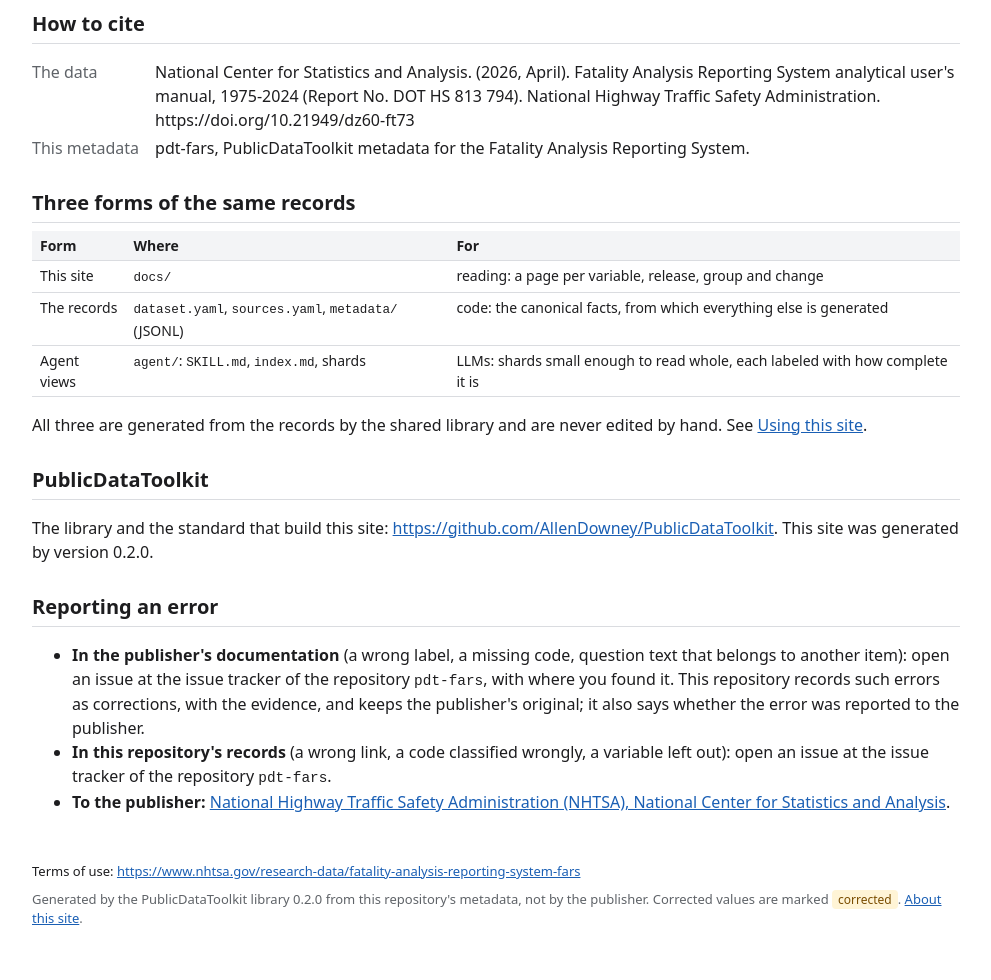
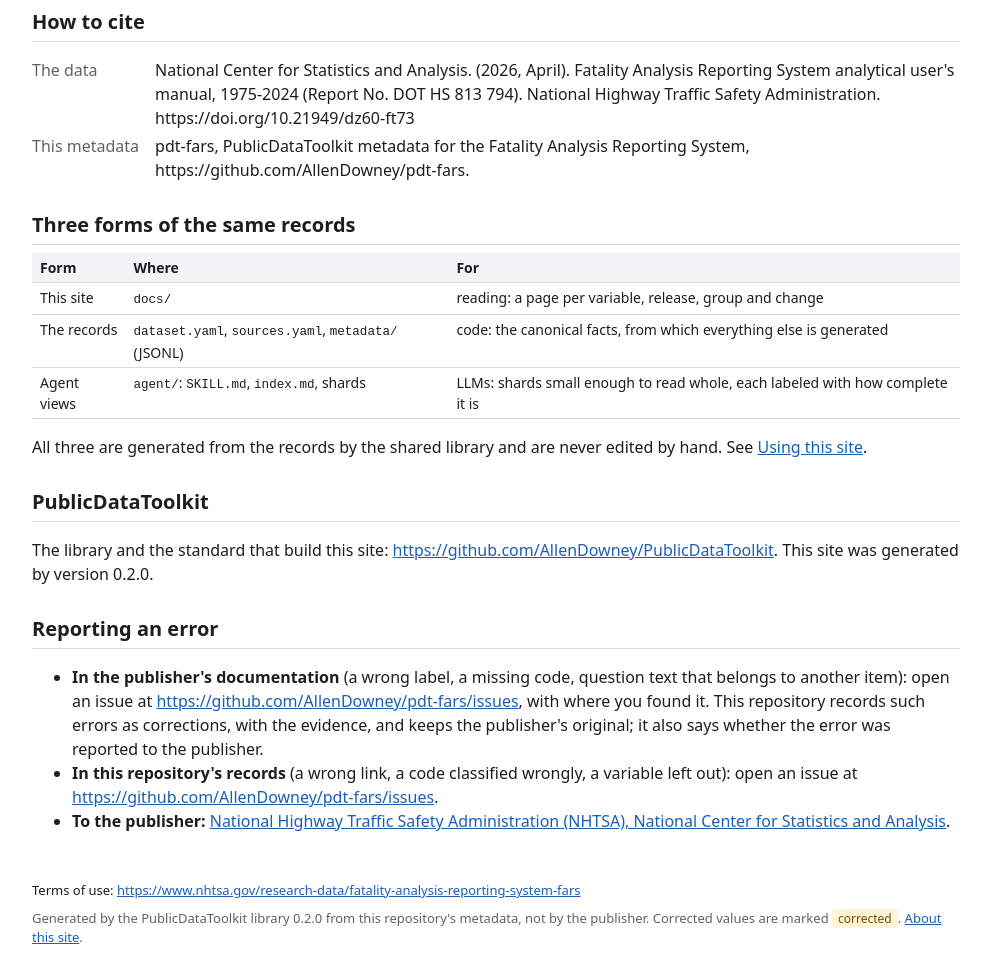
Before and after one commit to AllenDowney/pdt-fars, a plain HTML site: page docs/about.html in a window 1280 px wide. Shown: the part 880-1860 px from the top of the page, without its empty margins (144-1135 px from the left). Drawn offline with Linux system fonts and the light colour scheme.

Commit message:
Views with the repository's URL
Co-Authored-By: Claude Opus 5.5 <noreply@anthropic.com>

```diff
--- a/docs/about.html
+++ b/docs/about.html
@@ -11,15 +11,15 @@
 <nav><a href="index.html">Fatality Analysis Reporting System</a><span class="pages"><a href="about.html">About</a> · <a href="using.html">Using this site</a></span></nav>
 <main>
 <h1>About this site</h1>
-<p>This site describes the Fatality Analysis Reporting System, published by <a href="https://www.nhtsa.gov/">National Highway Traffic Safety Administration (NHTSA), National Center for Statistics and Analysis</a>. It is generated from the repository <code>pdt-fars</code>, which holds metadata built from the publisher's documentation: each variable's label, question text, codes and missing codes, and availability, with corrections and links between releases. Each fact says where it came from.</p>
+<p>This site describes the Fatality Analysis Reporting System, published by <a href="https://www.nhtsa.gov/">National Highway Traffic Safety Administration (NHTSA), National Center for Statistics and Analysis</a>. It is generated from the repository <a href="https://github.com/AllenDowney/pdt-fars">pdt-fars</a>, which holds metadata built from the publisher's documentation: each variable's label, question text, codes and missing codes, and availability, with corrections and links between releases. Each fact says where it came from.</p>
 <h2>What it isn't</h2><ul><li>It isn't the publisher's site, and the publisher hasn't reviewed it. The publisher's own page for the dataset is <a href="https://www.nhtsa.gov/research-data/fatality-analysis-reporting-system-fars">https://www.nhtsa.gov/research-data/fatality-analysis-reporting-system-fars</a>. Where this site and the publisher's documentation differ, the publisher's documentation is the source; the differences this repository knows of are listed as corrections.</li><li>It doesn't hold the data. The data come from the publisher, or from this repository's data release when the terms allow; see <a href="using.html#data">Getting the data</a>.</li><li>It makes no analysis decisions: which answers count as agreement, which weights or cases to use, or how to recode. Those belong to the projects that use the data.</li></ul>
 <h2>Terms of use</h2>
 <dl><dt>Publisher's terms</dt><dd><a href="https://www.nhtsa.gov/research-data/fatality-analysis-reporting-system-fars">https://www.nhtsa.gov/research-data/fatality-analysis-reporting-system-fars</a></dd><dt>What they say</dt><dd>The manual&#x27;s disclaimer says NHTSA distributes it &quot;in the interest of information exchange&quot; and that it &quot;is available to the public&quot;; it states no license or restriction, and FARS is a US government work. nhtsa.gov blocks scripts and headless browsers, so the site itself wasn&#x27;t read. Allen Downey decided everything may ship.</dd><dt>Decisions</dt><dd><code>metadata</code>: ship<br><code>documentation</code>: ship<br><code>data</code>: ship<br><code>llm_processing</code>: allowed<br><span class="origin">Reviewed by Allen Downey, 2026-11-19</span></dd><dt>This repository</dt><dd>Code under the MIT License; metadata, corrections and generated views (this site included) under CC BY 4.0. The publisher's files and documentation keep the publisher's terms.</dd></dl>
 <h2>How to cite</h2>
-<dl><dt>The data</dt><dd>National Center for Statistics and Analysis. (2026, April). Fatality Analysis Reporting System analytical user&#x27;s manual, 1975-2024 (Report No. DOT HS 813 794). National Highway Traffic Safety Administration. https://doi.org/10.21949/dz60-ft73</dd><dt>This metadata</dt><dd>pdt-fars, PublicDataToolkit metadata for the Fatality Analysis Reporting System.</dd></dl>
+<dl><dt>The data</dt><dd>National Center for Statistics and Analysis. (2026, April). Fatality Analysis Reporting System analytical user&#x27;s manual, 1975-2024 (Report No. DOT HS 813 794). National Highway Traffic Safety Administration. https://doi.org/10.21949/dz60-ft73</dd><dt>This metadata</dt><dd>pdt-fars, PublicDataToolkit metadata for the Fatality Analysis Reporting System, https://github.com/AllenDowney/pdt-fars.</dd></dl>
 <h2>Three forms of the same records</h2><div class="scroll"><table><thead><tr><th>Form</th><th>Where</th><th>For</th></tr></thead><tbody><tr><td>This site</td><td><code>docs/</code></td><td>reading: a page per variable, release, group and change</td></tr><tr><td>The records</td><td><code>dataset.yaml</code>, <code>sources.yaml</code>, <code>metadata/</code> (JSONL)</td><td>code: the canonical facts, from which everything else is generated</td></tr><tr><td>Agent views</td><td><code>agent/</code>: <code>SKILL.md</code>, <code>index.md</code>, shards</td><td>LLMs: shards small enough to read whole, each labeled with how complete it is</td></tr></tbody></table></div><p>All three are generated from the records by the shared library and are never edited by hand. See <a href="using.html">Using this site</a>.</p>
 <h2>PublicDataToolkit</h2><p>The library and the standard that build this site: <a href="https://github.com/AllenDowney/PublicDataToolkit">https://github.com/AllenDowney/PublicDataToolkit</a>. This site was generated by version 0.2.0.</p>
-<h2>Reporting an error</h2><ul><li><strong>In the publisher's documentation</strong> (a wrong label, a missing code, question text that belongs to another item): open an issue at the issue tracker of the repository <code>pdt-fars</code>, with where you found it. This repository records such errors as corrections, with the evidence, and keeps the publisher's original; it also says whether the error was reported to the publisher.</li><li><strong>In this repository's records</strong> (a wrong link, a code classified wrongly, a variable left out): open an issue at the issue tracker of the repository <code>pdt-fars</code>.</li><li><strong>To the publisher:</strong> <a href="https://www.nhtsa.gov/">National Highway Traffic Safety Administration (NHTSA), National Center for Statistics and Analysis</a>.</li></ul>
+<h2>Reporting an error</h2><ul><li><strong>In the publisher's documentation</strong> (a wrong label, a missing code, question text that belongs to another item): open an issue at <a href="https://github.com/AllenDowney/pdt-fars/issues">https://github.com/AllenDowney/pdt-fars/issues</a>, with where you found it. This repository records such errors as corrections, with the evidence, and keeps the publisher's original; it also says whether the error was reported to the publisher.</li><li><strong>In this repository's records</strong> (a wrong link, a code classified wrongly, a variable left out): open an issue at <a href="https://github.com/AllenDowney/pdt-fars/issues">https://github.com/AllenDowney/pdt-fars/issues</a>.</li><li><strong>To the publisher:</strong> <a href="https://www.nhtsa.gov/">National Highway Traffic Safety Administration (NHTSA), National Center for Statistics and Analysis</a>.</li></ul>
 </main>
 <footer><p class="notice">Terms of use: <a href="https://www.nhtsa.gov/research-data/fatality-analysis-reporting-system-fars">https://www.nhtsa.gov/research-data/fatality-analysis-reporting-system-fars</a></p>
 Generated by the PublicDataToolkit library 0.2.0 from this repository's
```
